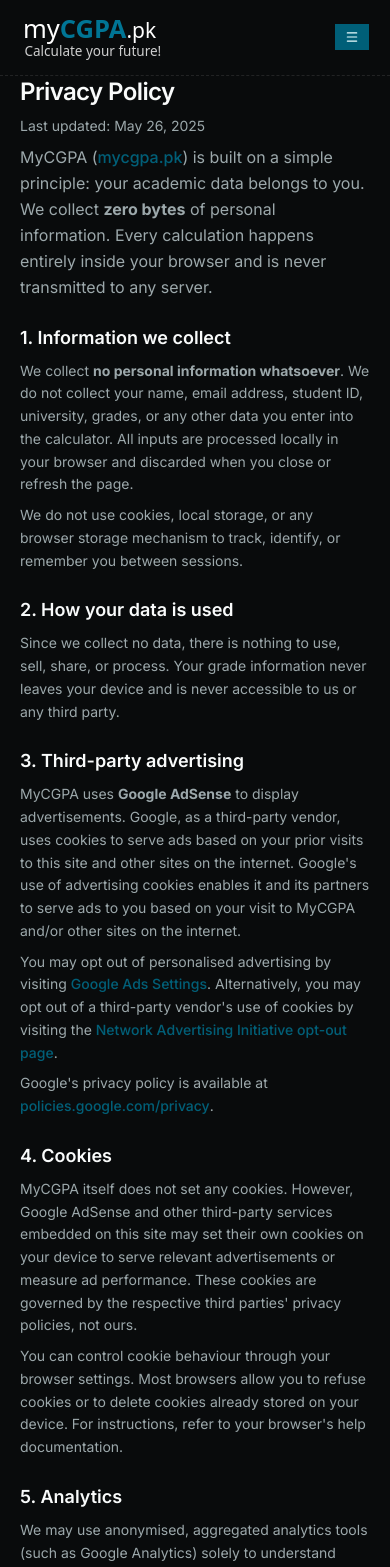
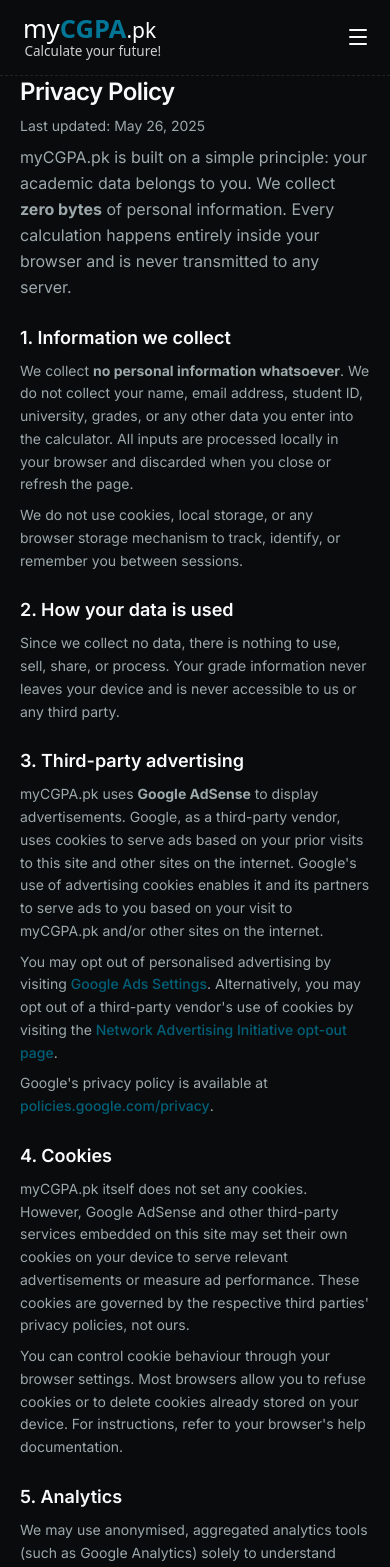
Before and after one commit to eazizurrehman/mycgpa.pk, a Next.js app: page /privacy-policy in a window 390 px wide. Shown: the top 1567 px of the page. Built offline with nearby package versions, Linux system fonts and the light colour scheme.

Commit message:
feat: add overlay menu on smaller devices

```diff
--- /dev/null
+++ b/app/_attribution.tsx
@@ -0,0 +1,15 @@
+export function AppAttribution() {
+  return (
+    <p className="min-w-fit text-muted-foreground text-sm">
+      By{" "}
+      <a
+        className="text-center underline-offset-4 hover:underline"
+        href="https://azizurrehman.com"
+        rel="noopener noreferrer"
+        target="_blank"
+      >
+        azizurrehman.com
+      </a>
+    </p>
+  );
+}
--- a/app/_calculator/form.tsx
+++ b/app/_calculator/form.tsx
@@ -190,7 +190,7 @@
                         university={matchedUni.label}
                       />
                     }
-                    fileName={`MyCGPA.pk - Transcript for ${matchedUni.label || "Your University"} at ${transcriptTimestamp}.pdf`}
+                    fileName={`myCGPA.pk - Transcript for ${matchedUni.label || "Your University"} at ${transcriptTimestamp}.pdf`}
                   >
                     Download transcript
                   </PDFDownloadLink>
--- a/app/_footer.tsx
+++ b/app/_footer.tsx
@@ -1,5 +1,6 @@
 import Link from "next/link";
 import { Suspense } from "react";
+import { AppAttribution } from "@/app/_attribution";
 import { CurrentYear } from "@/app/_components/current-year";
 import { footerMenu } from "@/app/_footer-menu";
 import { AppLogo } from "@/app/_logo";
@@ -18,17 +19,7 @@
               </Suspense>
               . All rights reserved.
             </p>
-            <p className="min-w-fit text-muted-foreground text-sm">
-              By{" "}
-              <a
-                className="text-center underline-offset-4 hover:underline"
-                href="https://azizurrehman.com"
-                rel="noopener noreferrer"
-                target="_blank"
-              >
-                azizurrehman.com
-              </a>
-            </p>
+            <AppAttribution />
           </div>
         </div>
         <div className="flex items-center gap-5">
--- /dev/null
+++ b/app/_header-overlay-menu.tsx
@@ -0,0 +1,59 @@
+import { Menu } from "lucide-react";
+import Link from "next/link";
+import { useState } from "react";
+import { AppAttribution } from "@/app/_attribution";
+import { AppLogo } from "@/app/_logo";
+import { navigationItems } from "@/app/_nav-menu";
+import {
+  NavigationMenu,
+  NavigationMenuItem,
+  NavigationMenuLink,
+  NavigationMenuList,
+  navigationMenuTriggerStyle,
+} from "@/app/_shadcn/navigation-menu";
+import {
+  Sheet,
+  SheetContent,
+  SheetHeader,
+  SheetTitle,
+  SheetTrigger,
+} from "@/app/_shadcn/sheet";
+import { cn } from "@/lib/utils";
+
+export function AppHeaderOverlayMenu() {
+  const [isSheetOpen, setIsSheetOpen] = useState(false);
+
+  return (
+    <Sheet onOpenChange={setIsSheetOpen} open={isSheetOpen}>
+      <SheetTrigger asChild className="block md:hidden">
+        <Menu />
+      </SheetTrigger>
+      <SheetContent>
+        <SheetHeader className="mb-2 border-b border-dashed py-2">
+          <SheetTitle>
+            <AppLogo className="  " />
+          </SheetTitle>
+        </SheetHeader>
+        <NavigationMenu className="flex w-full min-w-full max-w-none flex-col items-start justify-start px-3">
+          <NavigationMenuList className="flex w-full min-w-full max-w-none flex-col items-start justify-start self-stretch">
+            {navigationItems.map((item) => (
+              <NavigationMenuItem className=" " key={item.key}>
+                <NavigationMenuLink
+                  asChild
+                  className={cn(navigationMenuTriggerStyle(), "text-sm")}
+                >
+                  <Link href={item.href} onClick={() => setIsSheetOpen(false)}>
+                    {item.label}
+                  </Link>
+                </NavigationMenuLink>
+              </NavigationMenuItem>
+            ))}
+          </NavigationMenuList>
+        </NavigationMenu>
+        <div className="mx-auto flex w-full items-center justify-center border-t border-dashed px-5 py-2">
+          <AppAttribution />
+        </div>
+      </SheetContent>
+    </Sheet>
+  );
+}
--- a/app/_header.tsx
+++ b/app/_header.tsx
@@ -1,8 +1,7 @@
 "use client";
 
-import { Menu } from "lucide-react";
 import Link from "next/link";
-import { AppButton } from "@/app/_components/button";
+import { AppHeaderOverlayMenu } from "@/app/_header-overlay-menu";
 import { AppLogo } from "@/app/_logo";
 import { navigationItems } from "@/app/_nav-menu";
 import {
@@ -33,9 +32,7 @@
             ))}
           </NavigationMenuList>
         </NavigationMenu>
-        <AppButton>
-          <Menu className="block md:hidden" />
-        </AppButton>
+        <AppHeaderOverlayMenu />
       </div>
     </header>
   );
--- a/app/contact-us/page.tsx
+++ b/app/contact-us/page.tsx
@@ -1,7 +1,7 @@
 export const metadata = {
   title: "Contact Us | myCGPA.pk",
   description:
-    "Get in touch with the MyCGPA team for questions, feedback, or university support requests.",
+    "Get in touch with the myCGPA.pk team for questions, feedback, or university support requests.",
 };
 
 const CONTACT_EMAIL = "mycgpa@azizurrehman.com";
--- a/app/layout.tsx
+++ b/app/layout.tsx
@@ -18,8 +18,8 @@
 });
 
 export const metadata: Metadata = {
-  title: "My CGPA Calculator",
-  description: "Calculate your CGPA with ease using our My CGPA Calculator.",
+  title: "myCGPA.pk | Home",
+  description: "Calculate your CGPA with ease using our myCGPA.pk.",
 };
 
 export default function RootLayout({
--- a/app/privacy-policy/page.tsx
+++ b/app/privacy-policy/page.tsx
@@ -1,12 +1,11 @@
 export const metadata = {
   title: "Privacy Policy | myCGPA.pk",
   description:
-    "MyCGPA collects zero personal data. Everything stays in your browser. Learn how we handle your information.",
+    "myCGPA.pk collects zero personal data. Everything stays in your browser. Learn how we handle your information.",
 };
 
 const LAST_UPDATED = "May 26, 2025";
 const CONTACT_EMAIL = "mycgpa@azizurrehman.com";
-const SITE_URL = "https://mycgpa.pk";
 
 export default function PrivacyPolicyPage() {
   return (
@@ -19,17 +18,10 @@
           Last updated: {LAST_UPDATED}
         </p>
         <p className="text-muted-foreground leading-relaxed">
-          MyCGPA (
-          <a
-            className="font-medium text-primary hover:underline"
-            href={SITE_URL}
-          >
-            mycgpa.pk
-          </a>
-          ) is built on a simple principle: your academic data belongs to you.
-          We collect <strong>zero bytes</strong> of personal information. Every
-          calculation happens entirely inside your browser and is never
-          transmitted to any server.
+          myCGPA.pk is built on a simple principle: your academic data belongs
+          to you. We collect <strong>zero bytes</strong> of personal
+          information. Every calculation happens entirely inside your browser
+          and is never transmitted to any server.
         </p>
       </div>
 
@@ -60,12 +52,12 @@
       <section className="space-y-2">
         <h2 className="font-semibold text-lg">3. Third-party advertising</h2>
         <p className="text-muted-foreground text-sm leading-relaxed">
-          MyCGPA uses <strong>Google AdSense</strong> to display advertisements.
-          Google, as a third-party vendor, uses cookies to serve ads based on
-          your prior visits to this site and other sites on the internet.
-          Google's use of advertising cookies enables it and its partners to
-          serve ads to you based on your visit to MyCGPA and/or other sites on
-          the internet.
+          myCGPA.pk uses <strong>Google AdSense</strong> to display
+          advertisements. Google, as a third-party vendor, uses cookies to serve
+          ads based on your prior visits to this site and other sites on the
+          internet. Google's use of advertising cookies enables it and its
+          partners to serve ads to you based on your visit to myCGPA.pk and/or
+          other sites on the internet.
         </p>
         <p className="text-muted-foreground text-sm leading-relaxed">
           You may opt out of personalised advertising by visiting{" "}
@@ -106,7 +98,7 @@
       <section className="space-y-2">
         <h2 className="font-semibold text-lg">4. Cookies</h2>
         <p className="text-muted-foreground text-sm leading-relaxed">
-          MyCGPA itself does not set any cookies. However, Google AdSense and
+          myCGPA.pk itself does not set any cookies. However, Google AdSense and
           other third-party services embedded on this site may set their own
           cookies on your device to serve relevant advertisements or measure ad
           performance. These cookies are governed by the respective third
@@ -135,7 +127,7 @@
       <section className="space-y-2">
         <h2 className="font-semibold text-lg">6. Children's privacy</h2>
         <p className="text-muted-foreground text-sm leading-relaxed">
-          MyCGPA does not knowingly collect personal information from anyone,
+          myCGPA.pk does not knowingly collect personal information from anyone,
           including children under the age of 13. Because we collect no data at
           all, our service is safe for users of all ages from a data-privacy
           standpoint.
--- a/package.json
+++ b/package.json
@@ -1,5 +1,5 @@
 {
-  "name": "MyCGPA.pk",
+  "name": "myCGPA.pk",
   "version": "0.1.0",
   "private": true,
   "scripts": {
```
Also changed, not shown: app/about/page.tsx (+9 -7 lines), 1 other file (tests, documents, lock files or other folders).
